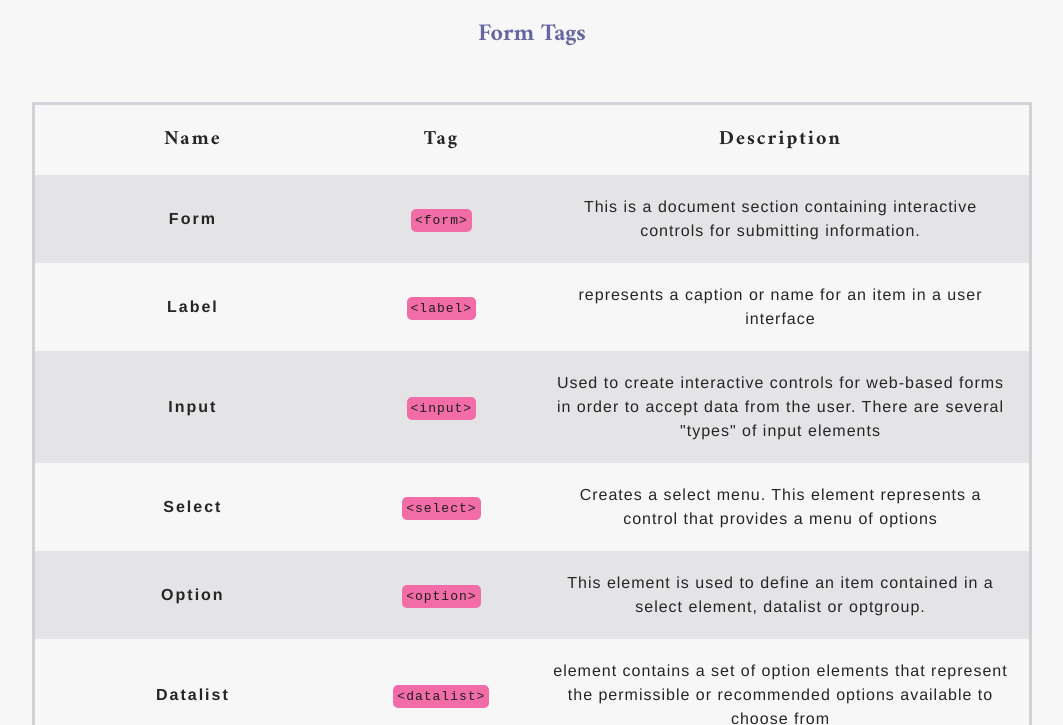
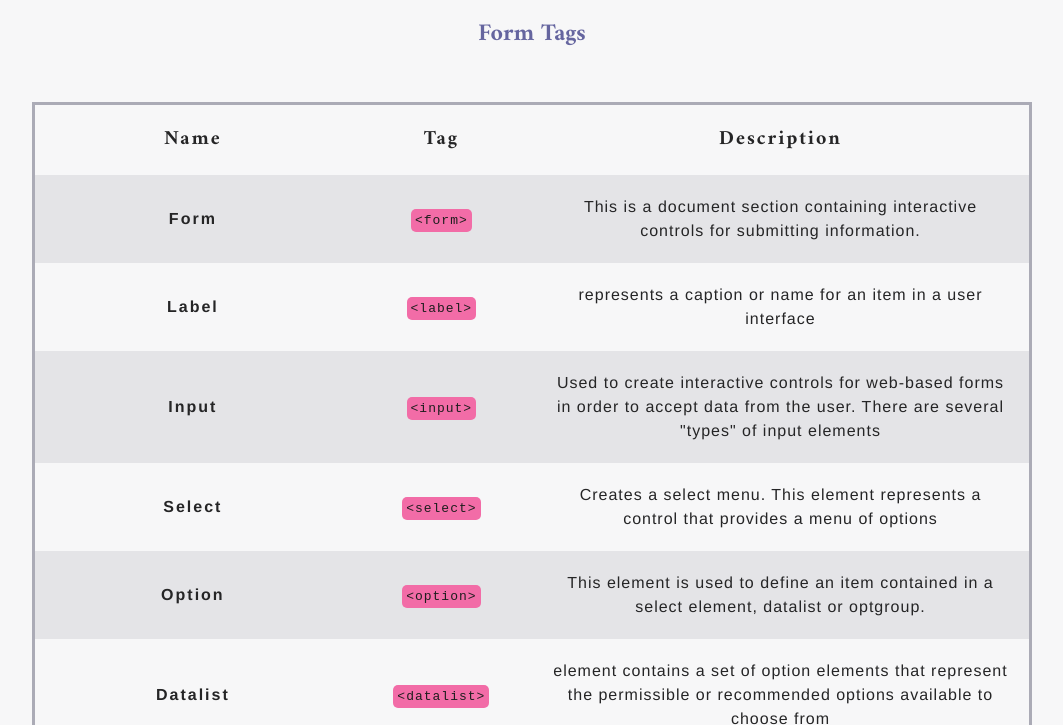
Before and after one commit to jahson8/html_form_cheatsheet, a plain HTML site: page index.html in a window 1280 px wide. Shown: the part 75-800 px from the top of the page, without its empty margins (108-1171 px from the left). Drawn offline with Linux system fonts and the light colour scheme.

Commit message:
change table border styling

```diff
--- a/css/styles.css
+++ b/css/styles.css
@@ -48,7 +48,7 @@ table {
     max-width: 1000px;
     margin: 0 auto;
     border-collapse: collapse;
-    border: 3px solid #d1d1d7;
+    border: 3px solid #ABABB6;
 }
 
 thead th:nth-child(1) {
```
